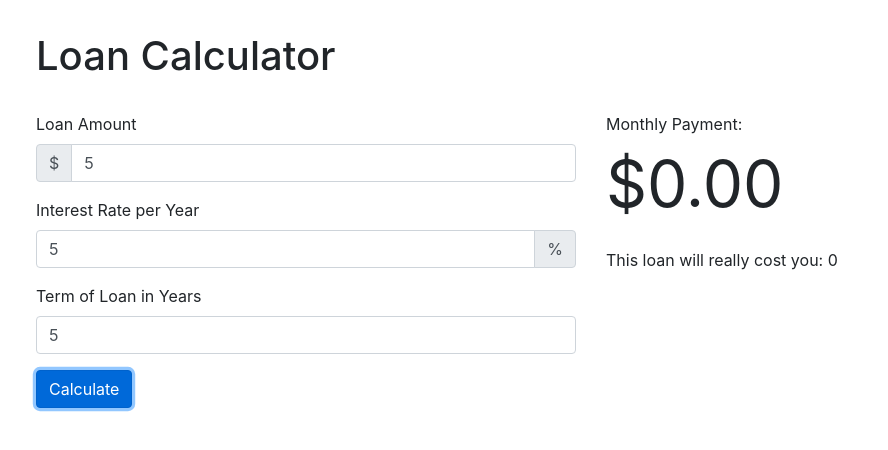
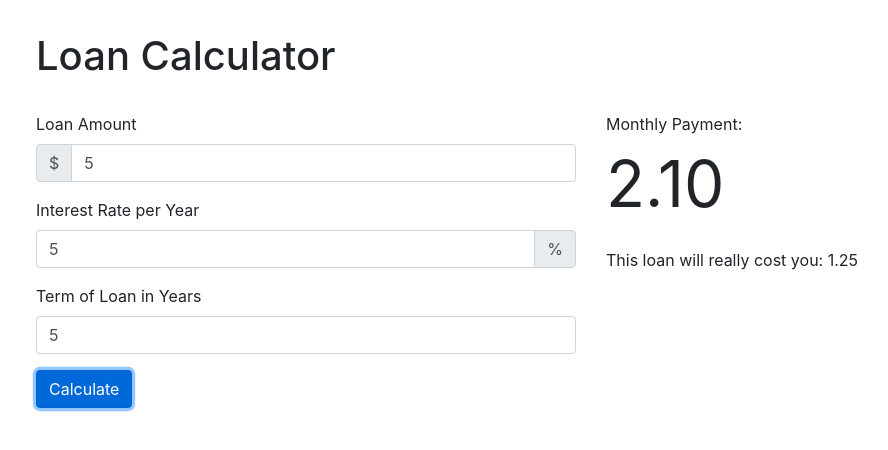
Before and after one commit to chauni/workshop1-starter, a plain HTML site: page index.html in a window 1280 px wide. Both pictures are taken after typing "5", "5", "5" into the empty fields and a click on the button "Calculate". Shown: the whole page, without its empty margins (49-937 px from the left). Drawn offline with nearby package versions, Linux system fonts and the light colour scheme.

Commit message:
added functionality to the loan calculatorwith javascript

```diff
--- a/index.html
+++ b/index.html
@@ -12,7 +12,6 @@
       crossorigin="anonymous"
     />
     <link rel="stylesheet" href="./css/style.css" />
-    <script src="scripts/loan-calculator.js"></script>
   </head>
   <body>
     <div class="container main-container">
@@ -47,7 +46,9 @@
             </div>
           </div>
 
-          <div><button class="btn btn-primary">Calculate</button></div>
+          <div>
+            <button class="btn btn-primary" id="calculateBtn">Calculate</button>
+          </div>
         </div>
 
         <div class="col-sm-6" class="loan-calculator--outputs">
@@ -56,5 +57,7 @@
         </div>
       </div>
     </div>
+
+    <script src="scripts/loan-calculator.js"></script>
   </body>
 </html>
--- a/scripts/loan-calculator.js
+++ b/scripts/loan-calculator.js
@@ -1 +1,37 @@
-console.log('hello world!');
+"use strict";
+
+// gather inputs
+
+const loanAmountEl = document.getElementById('loanAmount');
+const interestRateEl = document.getElementById('interestRate');
+const loanTermEl = document.getElementById('loanTerm');
+const monthlyPaymentEl = document.getElementById('monthlyPayment');
+const totalCostEl = document.getElementById('totalCost');
+const calculateBtnEl = document.getElementById('calculateBtn');
+calculateBtnEl.onclick = onCalculateBtnClicked;
+
+
+
+
+// perform calculation
+
+function onCalculateBtnClicked() {
+
+    const loanAmountValue = +loanAmountEl.value;
+    const interestRateValue = +interestRateEl.value;
+    const loanTermValue = +loanTermEl.value;
+
+    const interestRatePercentage = +interestRateEl.value / 100;
+
+    const monthlyInterestAmount = (loanAmountValue * interestRatePercentage) / 12;
+
+    const monthlyPaymentOutput = loanAmountValue * loanTermValue / 12 + monthlyInterestAmount;
+
+    const totalCostOutput = loanAmountValue * interestRatePercentage * loanTermValue
+
+   const monthlyPaymentEl = document.getElementById('monthlyPayment')
+    monthlyPaymentEl.innerHTML = monthlyPaymentOutput.toFixed(2);
+
+   const totalCostEl = document.getElementById('totalCost')
+    totalCostEl.innerHTML = totalCostOutput.toFixed(2);
+}
```
